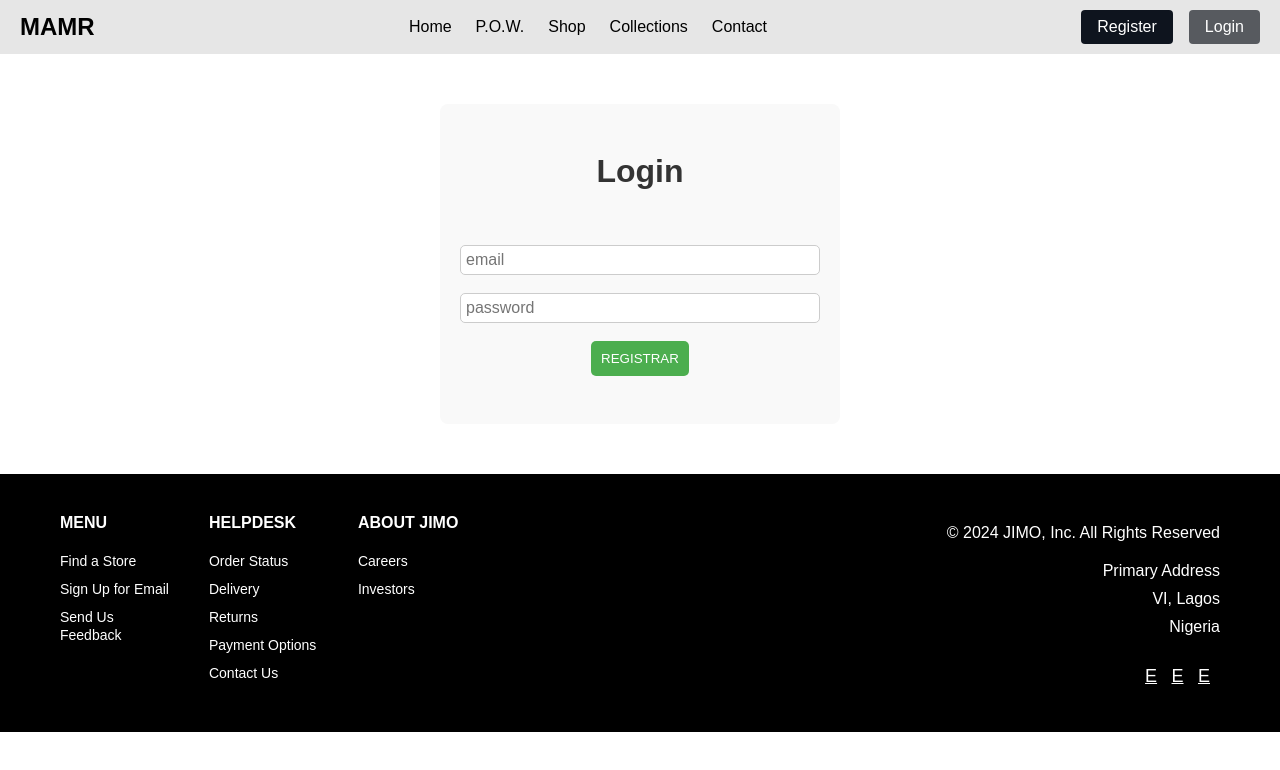
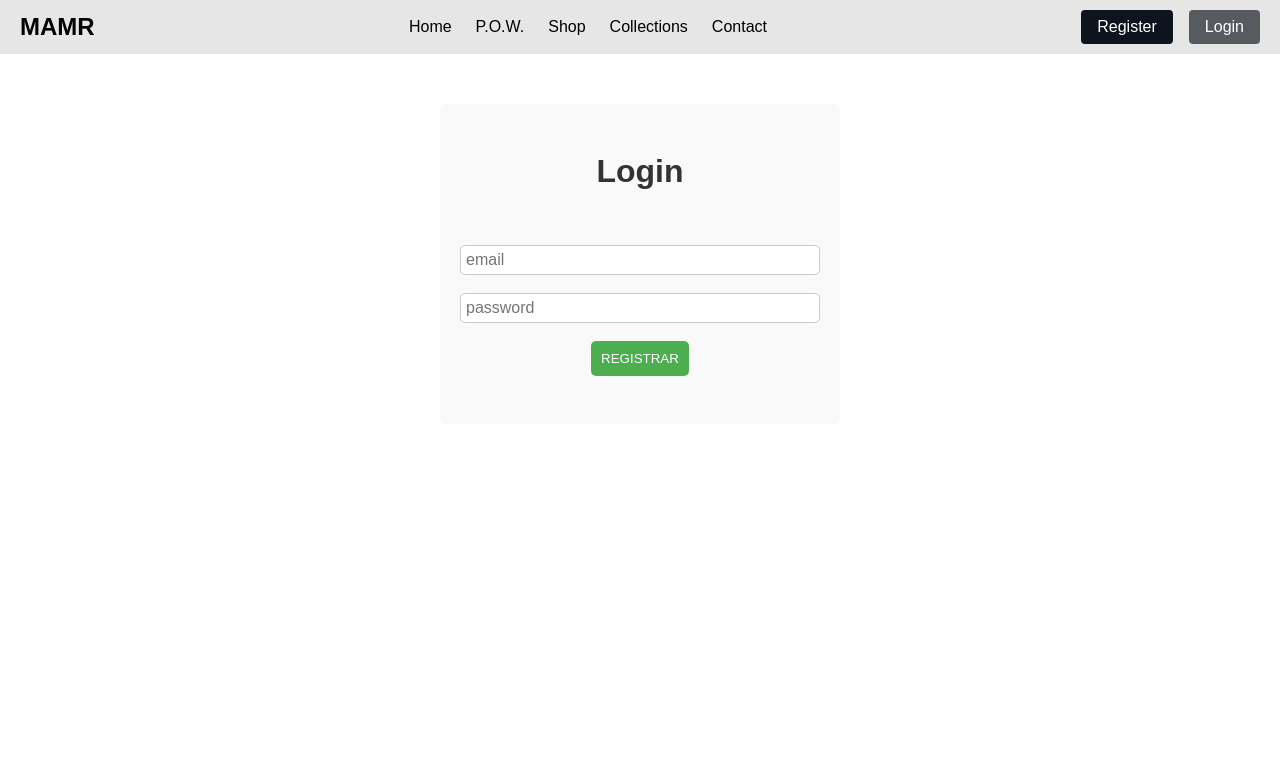
Before and after one commit to mmr0119/mmr0119.github.io, a website: page login.html in a window 1280 px wide. Drawn offline with Linux system fonts and the light colour scheme.

Commit message:
Quitar footer de los register y login

```diff
--- a/login.html
+++ b/login.html
@@ -49,56 +49,5 @@
             <input type="button" value="REGISTRAR" onclick="redirectToHome()">
         </form>
     </div>
-
-    <footer>
-        <div class="footer-container">
-            <!-- Bloque 1: Menu, Helpdesk y About JIMO -->
-            <div class="footer-left">
-                <div class="footer-column">
-                    <h4>MENU</h4>
-                    <ul>
-                        <li><a href="#">Find a Store</a></li>
-                        <li><a href="#">Sign Up for Email</a></li>
-                        <li><a href="#">Send Us Feedback</a></li>
-                    </ul>
-                </div>
-
-                <div class="footer-column">
-                    <h4>HELPDESK</h4>
-                    <ul>
-                        <li><a href="#">Order Status</a></li>
-                        <li><a href="#">Delivery</a></li>
-                        <li><a href="#">Returns</a></li>
-                        <li><a href="#">Payment Options</a></li>
-                        <li><a href="#">Contact Us</a></li>
-                    </ul>
-                </div>
-
-                <div class="footer-column">
-                    <h4>ABOUT JIMO</h4>
-                    <ul>
-                        <li><a href="#">Careers</a></li>
-                        <li><a href="#">Investors</a></li>
-                    </ul>
-                </div>
-            </div>
-
-            <!-- Bloque 2: Derechos de autor, dirección y redes sociales -->
-            <div class="footer-right">
-                <p>&copy; 2024 JIMO, Inc. All Rights Reserved</p>
-                <div class="footer-address">
-                    <p>Primary Address</p>
-                    <p>VI, Lagos</p>
-                    <p>Nigeria</p>
-                </div>
-                <div class="footer-social">
-                    <a href="#">E</a>
-                    <a href="#">E</a>
-                    <a href="#">E</a>
-                </div>
-            </div>
-        </div>
-    </footer>
-
 </body>
 </html>
```
Also changed, not shown: create_account.html (+0 -50 lines).
